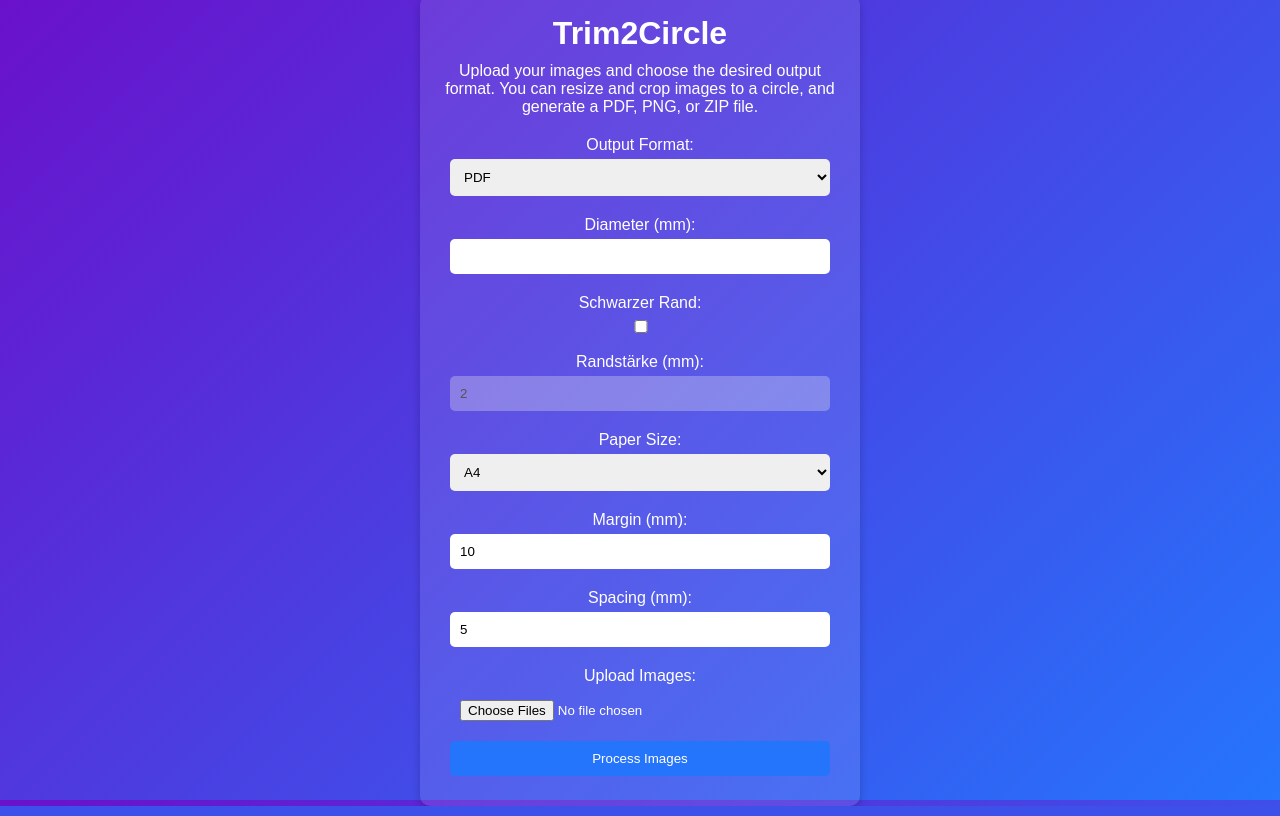
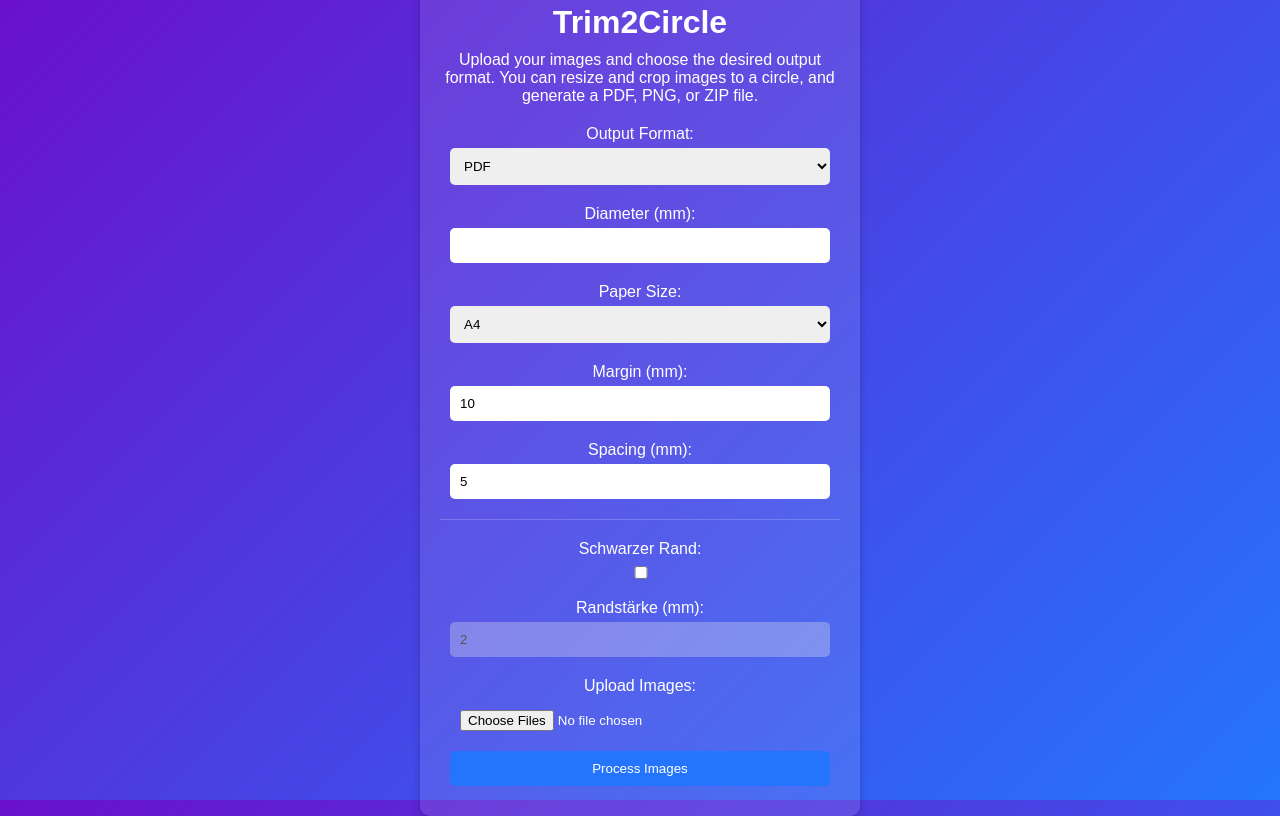
Before and after one commit to jdp-code/Trim2Circle, a Flask app: page / in a window 1280 px wide. Run offline with Flask 3, Linux system fonts and the light colour scheme.

Commit message:
Update index.html

```diff
--- a/templates/index.html
+++ b/templates/index.html
@@ -37,12 +37,12 @@
             margin: 10px 0 5px;
         }
         input, select, button {
-            width: calc(100% - 20px); /* Adjust width to account for padding */
+            width: calc(100% - 20px);
             padding: 10px;
             margin-bottom: 10px;
             border: none;
             border-radius: 5px;
-            box-sizing: border-box; /* Ensure padding is included in width */
+            box-sizing: border-box;
         }
         button {
             background-color: #2575fc;
@@ -51,6 +51,11 @@
         }
         button:hover {
             background-color: #1a5bb8;
+        }
+        #border_field {
+            margin-top: 10px;
+            border-top: 1px solid rgba(255, 255, 255, 0.2);
+            padding-top: 10px;
         }
     </style>
     <script>
@@ -74,7 +79,6 @@
             }
         }
 
-    // Füge diesen neuen Code hier ein:
         function toggleBorderWidth() {
             var borderCheckbox = document.getElementById('add_border');
             var borderWidthField = document.getElementById('border_width');
@@ -82,8 +86,8 @@
         }
 
         document.addEventListener('DOMContentLoaded', function() {
-        toggleFields(); // Ensure fields are correctly displayed on load
-        toggleBorderWidth(); // Ensure border width field is correctly enabled/disabled on load
+            toggleFields();
+            toggleBorderWidth();
         });
     </script>
 </head>
@@ -101,12 +105,6 @@
             <div id="diameter_field">
                 <label for="diameter">Diameter (mm):</label>
                 <input type="number" id="diameter" name="diameter">
-            </div>
-            <div id="border_field">
-                <label for="add_border">Schwarzer Rand:</label>
-                <input type="checkbox" id="add_border" name="add_border" onchange="toggleBorderWidth()">
-                <label for="border_width">Randstärke (mm):</label>
-                <input type="number" id="border_width" name="border_width" value="2" min="0" disabled>
             </div>
             <div id="paper_size_field">
                 <label for="paper_size">Paper Size:</label>
@@ -130,6 +128,12 @@
                 <label for="spacing">Spacing (mm):</label>
                 <input type="number" id="spacing" name="spacing" value="5">
             </div>
+            <div id="border_field">
+                <label for="add_border">Schwarzer Rand:</label>
+                <input type="checkbox" id="add_border" name="add_border" onchange="toggleBorderWidth()">
+                <label for="border_width">Randstärke (mm):</label>
+                <input type="number" id="border_width" name="border_width" value="2" min="0" disabled>
+            </div>
             <label for="input_files">Upload Images:</label>
             <input type="file" id="input_files" name="input_files" multiple>
             <button type="submit">Process Images</button>
```
Lines whose indentation alone changed are shown as unchanged.
